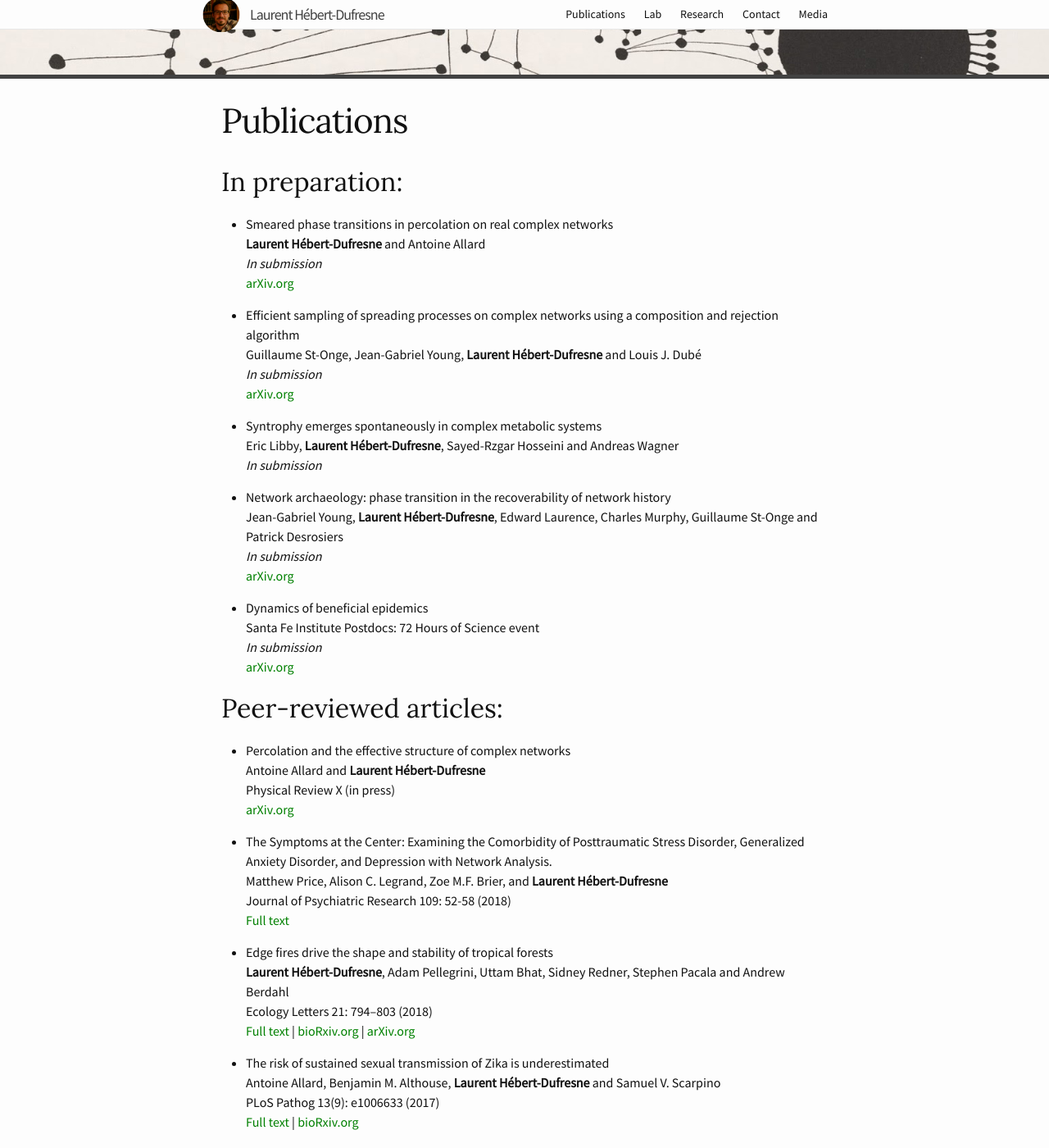
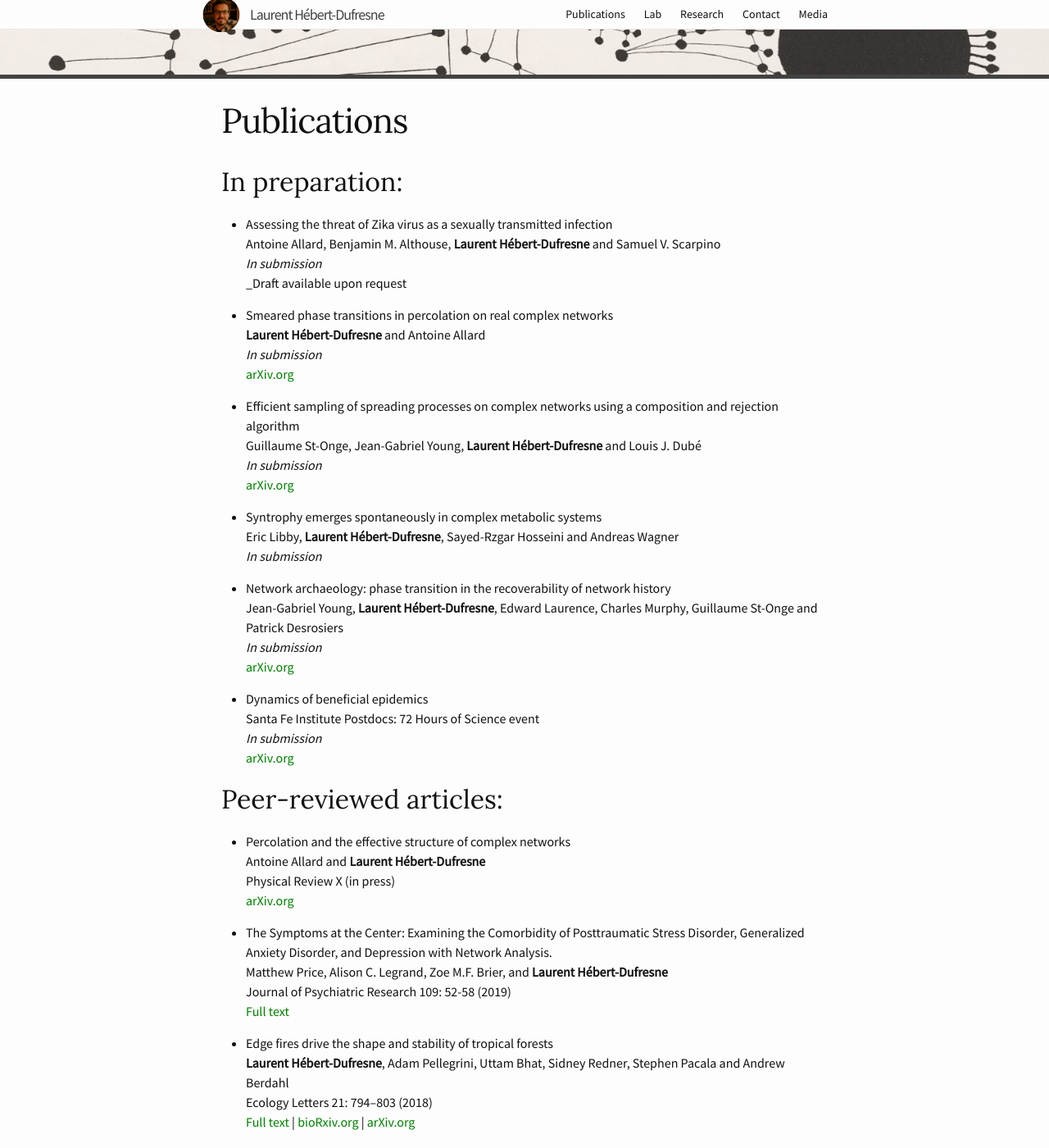
Before and after one commit to laurenthebertdufresne/laurenthebertdufresne.github.io, a Jekyll site: the page built from _pages/publications.md, in a window 1280 px wide and 1400 px high, scrolled down 201 px. Shown: the whole window at 82% size. Built offline with Jekyll 4.4.1, drawn with Linux system fonts in a browser that asks for light colours.

Commit message:
New preprint

```diff
--- a/_pages/publications.md
+++ b/_pages/publications.md
@@ -6,6 +6,11 @@ weight: 2
 ---
 
 ## In preparation:
+
+*   Assessing the threat of Zika virus as a sexually transmitted infection
+    Antoine Allard, Benjamin M. Althouse, **Laurent Hébert-Dufresne** and Samuel V. Scarpino
+    _In submission_
+    _Draft available upon request
 
 *   Smeared phase transitions in percolation on real complex networks
     **Laurent Hébert-Dufresne** and Antoine Allard
@@ -40,7 +45,7 @@ weight: 2
 
 *   The Symptoms at the Center: Examining the Comorbidity of Posttraumatic Stress Disorder, Generalized Anxiety Disorder, and Depression with Network Analysis.
     Matthew Price, Alison C. Legrand, Zoe M.F. Brier, and **Laurent Hébert-Dufresne**
-    Journal of Psychiatric Research 109: 52-58 (2018)
+    Journal of Psychiatric Research 109: 52-58 (2019)
     [Full text](https://www.sciencedirect.com/science/article/pii/S0022395618307088)
 
 *   Edge fires drive the shape and stability of tropical forests
```
